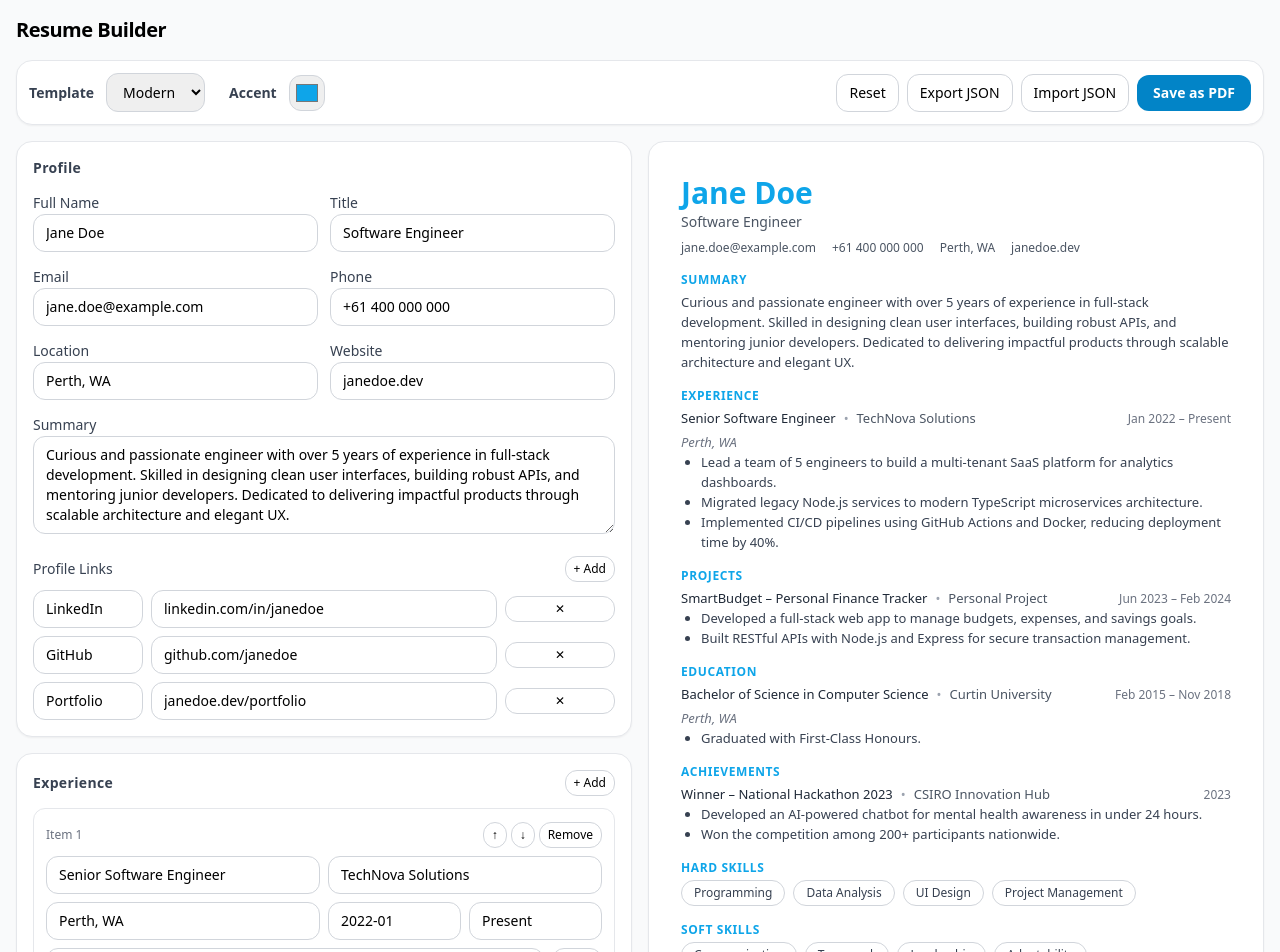
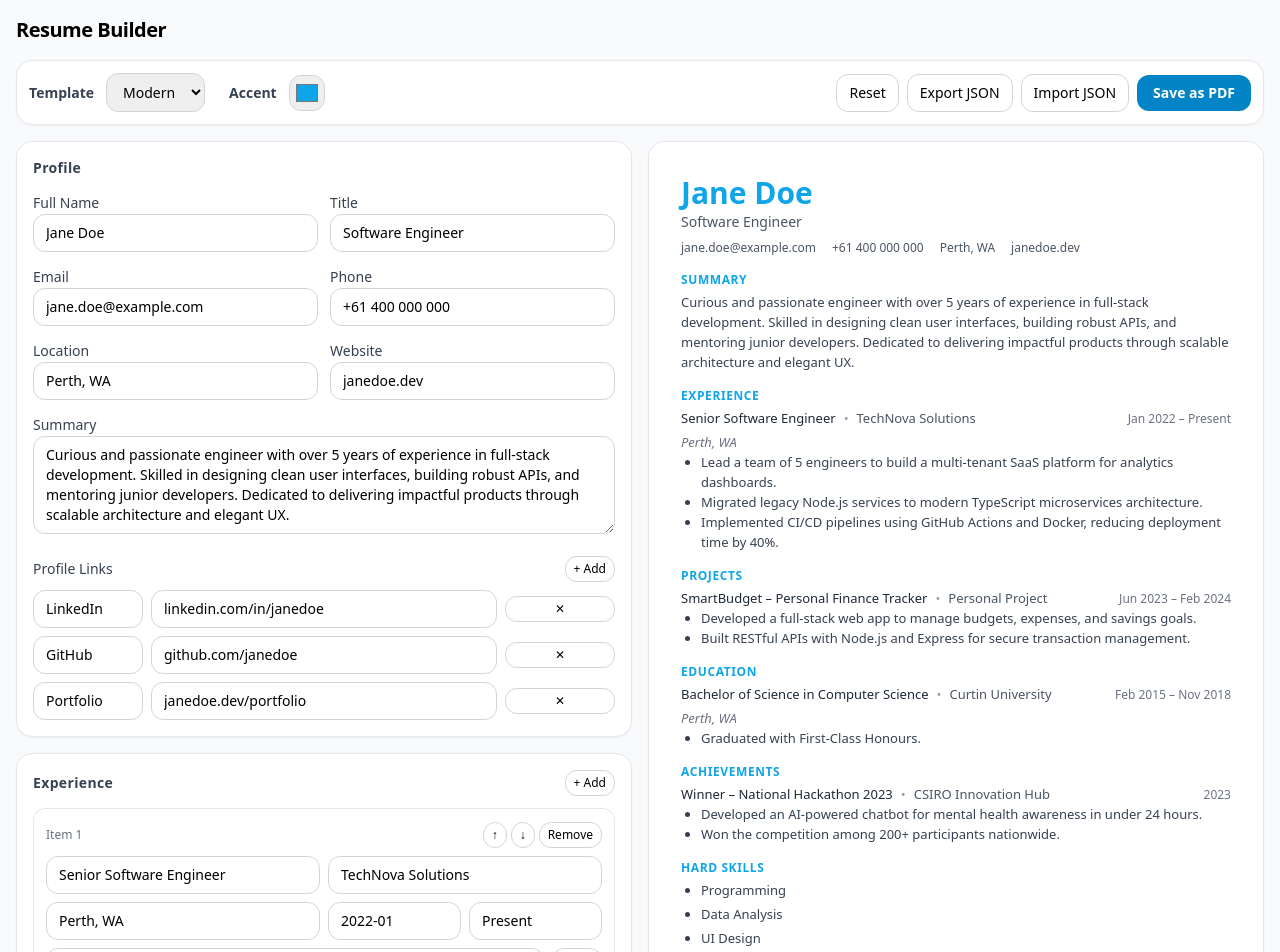
Before and after one commit to axcel-blade/resume-builder, a React (Vite) app: page / in a window 1280 px wide. Shown: the top 952 px of the page. Built offline with nearby package versions, Linux system fonts and the light colour scheme.

Commit message:
Refactor skill section rendering in TemplateBasic, TemplateModern, and TemplateSidebar to use unordered lists with bullet points instead of paragraphs or spans.

```diff
--- a/src/components/TemplateBasic.jsx
+++ b/src/components/TemplateBasic.jsx
@@ -14,7 +14,11 @@ export default function TemplateBasic({ data }) {
   const renderSkillSection = (title, list) =>
     list?.length > 0 && (
       <Section title={title} accent={accent}>
-        <p className="text-[13px] text-gray-700">{list.join(", ")}</p>
+        <ul className="ml-5 list-disc text-[13px] text-gray-700 space-y-1">
+          {list.map((s, i) => (
+            <li key={i}>{s}</li>
+          ))}
+        </ul>
       </Section>
     );
 
@@ -70,7 +74,7 @@ export default function TemplateBasic({ data }) {
         </Section>
       )}
 
-      {/* New categorized skills */}
+      {/* Bullet-point categorized skills */}
       {renderSkillSection("Hard Skills", data.skills?.hard)}
       {renderSkillSection("Soft Skills", data.skills?.soft)}
       {renderSkillSection("Transferable Skills", data.skills?.transferable)}
--- a/src/components/TemplateModern.jsx
+++ b/src/components/TemplateModern.jsx
@@ -14,16 +14,11 @@ export default function TemplateModern({ data }) {
   const renderSkillSection = (title, list) =>
     list?.length > 0 && (
       <Section title={title} accent={accent}>
-        <div className="flex flex-wrap gap-2 text-[13px] text-gray-700">
+        <ul className="ml-5 list-disc text-[13px] text-gray-700 space-y-1">
           {list.map((s, i) => (
-            <span
-              key={i}
-              className="rounded-full border border-gray-300 px-3 py-1 text-xs"
-            >
-              {s}
-            </span>
+            <li key={i}>{s}</li>
           ))}
-        </div>
+        </ul>
       </Section>
     );
 
--- a/src/components/TemplateSidebar.jsx
+++ b/src/components/TemplateSidebar.jsx
@@ -37,7 +37,7 @@ export default function TemplateSidebar({ data }) {
           {profile.website && <p>{profile.website}</p>}
         </div>
 
-        {/* Categorized Skills */}
+        {/* Categorized Skills as bullet points */}
         {renderSkillList("Hard Skills", data.skills?.hard)}
         {renderSkillList("Soft Skills", data.skills?.soft)}
         {renderSkillList("Transferable Skills", data.skills?.transferable)}
```
